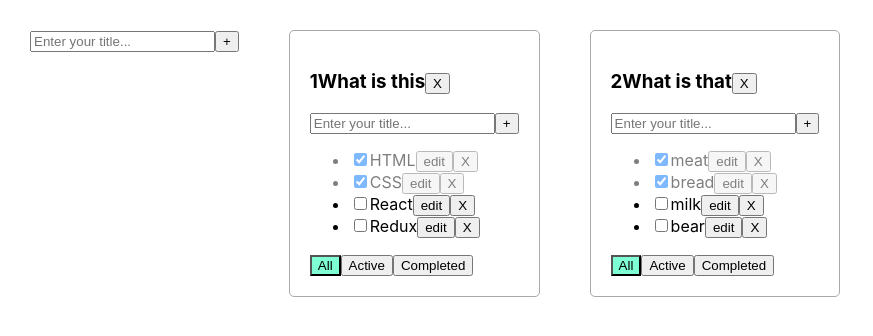
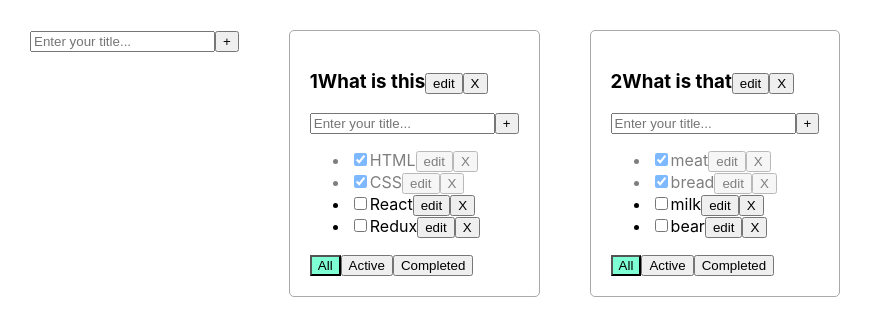
Before and after one commit to PavelDermichev1998/todolist-ts-47-main, a React (Create React App) app: page / in a window 1280 px wide. Shown: the top 336 px of the page, without its empty margins (0-873 px from the left). Built offline with nearby package versions, Linux system fonts and the light colour scheme.

Commit message:
add edit rendering

```diff
--- a/src/AddItemForm.tsx
+++ b/src/AddItemForm.tsx
@@ -24,7 +24,7 @@ export const AddItemForm = (props: AddItemFormPropsType) => {
     }
     const errorMessage = error ? <div style={{color: 'red'}}>Title is required</div> : null
     const onKeyPressHandler = (e: KeyboardEvent<HTMLInputElement>) => {
-        if (e.charCode === 13) {
+        if (e.key === 'Enter') {
             addItem()
         }
     }
--- a/src/App.tsx
+++ b/src/App.tsx
@@ -125,6 +125,7 @@ function App() {
                 changeTaskStatus={changeTaskStatus}
                 removeTodoList={removeTodoList}
                 changeTaskTitle={changeTaskTitle}
+                changeTodoListTitle={changeTodoListTitle}
             />
         )
     })
--- a/src/EditableSpan.tsx
+++ b/src/EditableSpan.tsx
@@ -7,14 +7,24 @@ type EditableSpanPropsType = {
 
 export const EditableSpan = (props: EditableSpanPropsType) => {
     const [editMode, setEditMode] = useState<boolean>(false)
-    const [title, setTitle] = useState<string>(props.title)
-    const onEditMode = () => setEditMode(true)
+    const [title, setTitle] = useState<string>('')
+    const onEditMode = () => {
+        setEditMode(true)
+        if(props.title){
+            setTitle(props.title)
+        }
+    }
     const offEditMode = () => {
         setEditMode(false)
         props.setNewTitle(title)
     }
     const changeTitle = (e: ChangeEvent<HTMLInputElement>) => {
         setTitle(e.currentTarget.value)
+    }
+    const onKeyPressAddItem = (e: KeyboardEvent<HTMLInputElement>) => {
+        if (e.key === 'Enter') {
+            offEditMode()
+        }
     }
 
     return (
@@ -24,6 +34,7 @@ export const EditableSpan = (props: EditableSpanPropsType) => {
                 autoFocus={true}
                 onBlur={offEditMode}
                 onChange={changeTitle}
+                onKeyPress={onKeyPressAddItem}
             />
             : <span
                 onDoubleClick={onEditMode}>
--- a/src/Todolist.tsx
+++ b/src/Todolist.tsx
@@ -15,6 +15,7 @@ type TodoListPropsType = {
     changeTaskStatus: (taskID: string, isDone: boolean, todoListID: string) => void
     removeTodoList: (todoListID: string) => void
     changeTaskTitle: (taskID: string, title: string, todoListID: string) => void
+    changeTodoListTitle: (title: string, todoListID: string) => void
 }
 
 
@@ -45,6 +46,7 @@ const Todolist = (props: TodoListPropsType) => {
     const onAllClickHandler = () => props.changeFilter('all', props.id)
     const onActiveClickHandler = () => props.changeFilter('active', props.id)
     const onCompletedClickHandler = () => props.changeFilter('completed', props.id)
+    const changeTodoListTitle = (title: string) => props.changeTodoListTitle(title, props.id)
 
     const allBtnClass = props.filter === 'all' ? 'active-filter' : ''
     const activeBtnClass = props.filter === 'active' ? 'active-filter' : ''
@@ -53,7 +55,7 @@ const Todolist = (props: TodoListPropsType) => {
     return (
         <div className="todolist">
             <h3>
-                {props.title}
+                <EditableSpan title={props.title} setNewTitle={changeTodoListTitle}/>
                 <button onClick={() => props.removeTodoList(props.id)}>X</button>
             </h3>
             <AddItemForm addItem={addTask}/>
```
